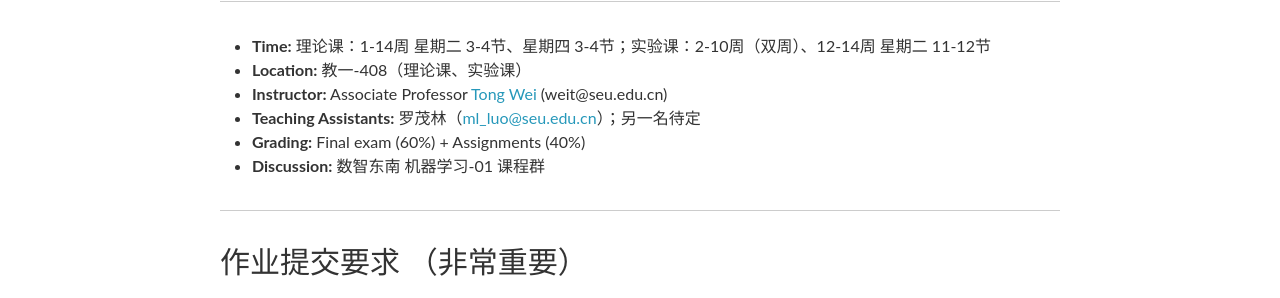
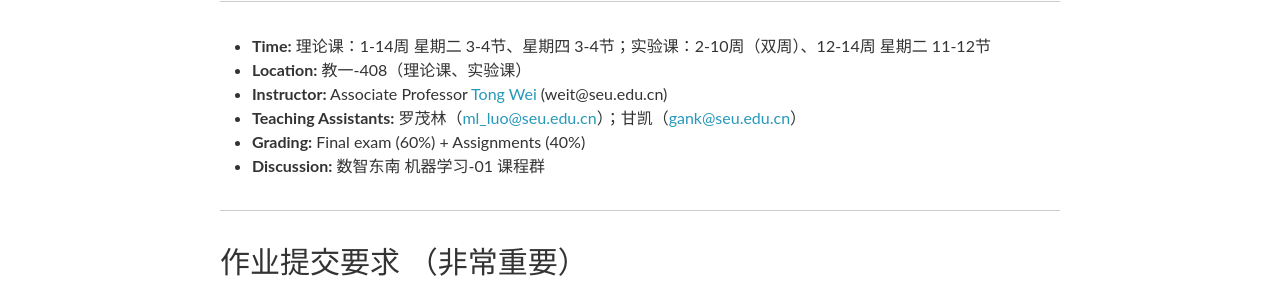
Before and after one commit to SEUML/ml-autumn-2026, a Jekyll site: the page built from _pages/about.md, in a window 1280 px wide and 1357 px high. Shown: the part 368-666 px from the top of the window. Built offline with Jekyll 4.4.1, drawn with Linux system fonts in a browser that asks for light colours; nearby versions of some CDN libraries; comment, search, counter and statistics services are not loaded.

Commit message:
可以操作

```diff
--- a/_pages/about.md
+++ b/_pages/about.md
@@ -15,7 +15,7 @@ This course will cover the fundamental principles and usage methods of classic m
 - **Time:** 理论课：1-14周 星期二 3-4节、星期四 3-4节；实验课：2-10周（双周）、12-14周 星期二 11-12节
 - **Location:** 教一-408（理论课、实验课）
 - **Instructor:** Associate Professor [Tong Wei](http://palm.seu.edu.cn/weit) (weit@seu.edu.cn)
-- **Teaching Assistants:** 罗茂林（[ml_luo@seu.edu.cn](mailto:ml_luo@seu.edu.cn)）；另一名待定
+- **Teaching Assistants:** 罗茂林（[ml_luo@seu.edu.cn](mailto:ml_luo@seu.edu.cn)）；甘凯（[gank@seu.edu.cn](mailto:gank@seu.edu.cn)）
 - **Grading:**	Final exam (60%) + Assignments (40%)
 - **Discussion:** 数智东南 机器学习-01 课程群
 
```
